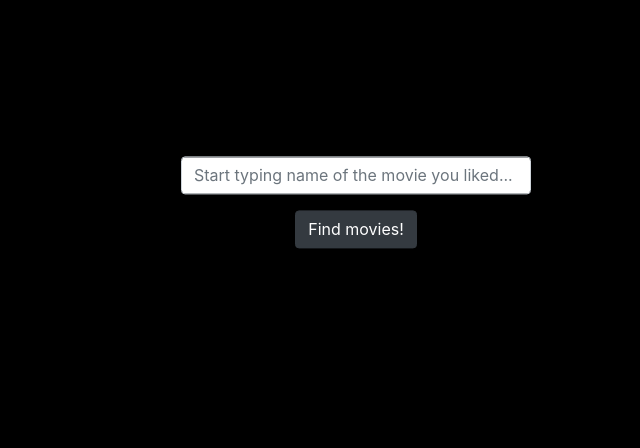
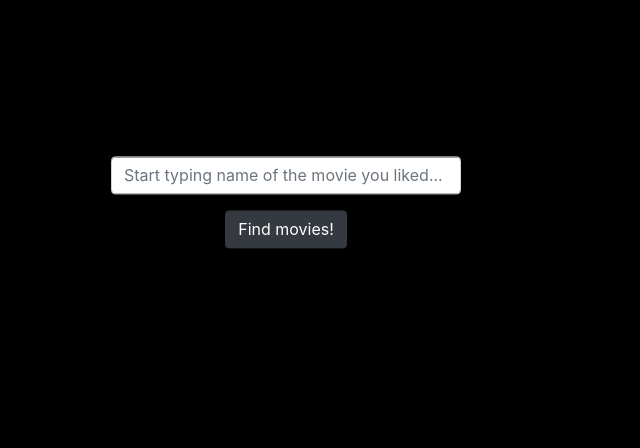
Before and after one commit to alibekU/movies_recommendations, a Flask app: page / in a window 1280 px wide. Shown: the part 56-504 px from the top of the page, without its empty margins (284-924 px from the left). Run offline with Flask 2, Linux system fonts and the light colour scheme; data that the repository does not hold is empty; parts of the project's set-up code (start-up, migrations or seed data) failed here and were passed over; some libraries are stand-ins or nearby versions.

Commit message:
chores: removes absolute hor position of search

```diff
--- a/static/stylesheets/styles.css
+++ b/static/stylesheets/styles.css
@@ -31,8 +31,7 @@ a.results_element {
 div.container {
 	position: absolute;
 	top: 30%;
-	left: 50%;
-	transform: translate(-50%, -30%);
+	transform: translate(0, -30%);
 }
 
 
```
